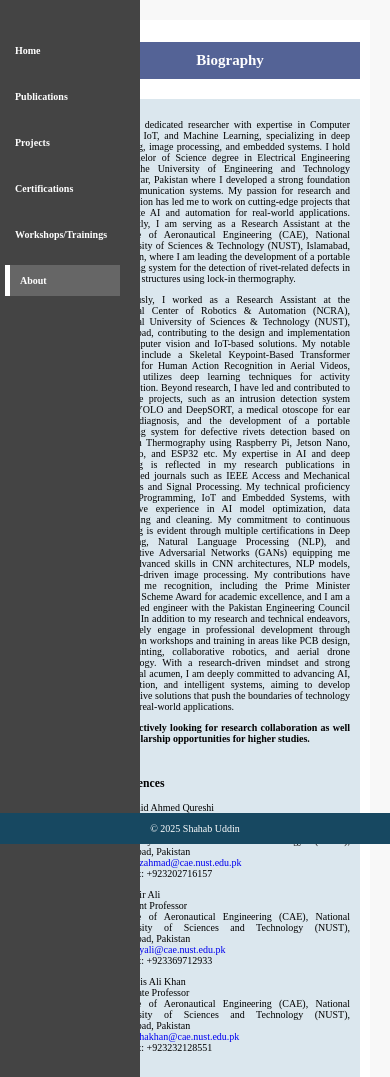
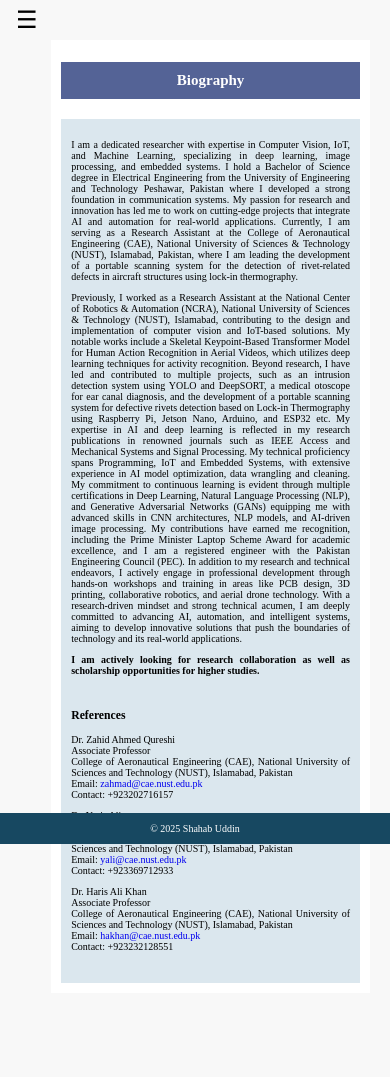
Before and after one commit to shahabddin/shahab, a plain HTML site: page about.html in a window 390 px wide. Shown: the top 1077 px of the page. After the commit the page ends 1024 px from the top, so only its background shows below. Drawn offline with Linux system fonts and the light colour scheme.

Commit message:
fully responsive

```diff
--- a/about.html
+++ b/about.html
@@ -8,9 +8,9 @@
     <script src="script.js"></script>
 </head>
 <body>
-    <!-- <header>
-        <div class="top-bar"></div>
-    </header> -->
+    <header>
+        <div class="top-bar" style="background-color: #f8f8f8;"><button class="menu-btn" onclick="toggleSidebar()">☰</button></div>
+    </header>
 
     <main>
         <aside class="sidebar">
--- a/script.js
+++ b/script.js
@@ -1,3 +1,21 @@
+function toggleSidebar() {
+    const sidebar = document.querySelector(".sidebar");
+    sidebar.classList.toggle("show");
+}
+
+document.addEventListener("click", function(event) {
+    const sidebar = document.querySelector(".sidebar");
+    const menuBtn = document.querySelector(".menu-btn");
+
+    // If sidebar is not visible, no need to do anything
+    if (!sidebar.classList.contains("show")) return;
+
+    // Check if the click happened inside the sidebar or the menu button
+    if (!sidebar.contains(event.target) && !menuBtn.contains(event.target)) {
+        sidebar.classList.remove("show");
+    }
+});
+
 document.addEventListener("DOMContentLoaded", function () {
     // Get the current page URL
     let currentPage = window.location.pathname.split("/").pop();
@@ -17,4 +35,10 @@ document.addEventListener("DOMContentLoaded", function () {
     if (activeLink) {
         activeLink.classList.add("active");
     }
+
+    // Function to toggle the sidebar on mobile
+    window.toggleSidebar = function () {
+        const sidebar = document.querySelector(".sidebar");
+        sidebar.classList.toggle("show");
+    };
 });
--- a/styles.css
+++ b/styles.css
@@ -130,12 +130,55 @@ a:link, a:visited {
     height: 100%;
   }
 
+  .menu-btn {
+    display: none;
+    background: none;
+    border: none;
+    font-size: 24px;
+    color: black;
+    cursor: pointer;
+    /* padding: 10px; */
+}
+
+
 @media screen and (max-width: 768px) {
 
-    /* Hide sidebar by default and style for sliding in */
+
+    .menu-btn {
+        display: block;
+        position: absolute;
+        left: 10px;
+        margin-top: -5px;
+        /* top: 10px; */
+        z-index: 1000; /* Make sure it’s on top */
+    }
+
+    .sidebar {
+        width: 120px;
+        height: 100vh;
+        background: #444444;
+        position: fixed;
+        left: -250px; /* Off-screen */
+        top: 0;
+        transition: left 0.3s ease-in-out;
+        z-index: 999; /* Below the button */
+        padding-top: 30px;
+    }
+
+    /* When sidebar has class 'show', slide it in */
+    .sidebar.show {
+        left: 0;
+    }
+
+    /* Adjust main content so it occupies full width */
+    .main-content {
+        margin-left: 0;
+        padding: 10px;
+    }
+
     main {
         margin-right: 0;
-        margin-left: 18%;
+        margin-left: 8%;
     }
 
     body {
@@ -160,28 +203,25 @@ a:link, a:visited {
         margin-left: -15px;
     }
 
-    .main-content {
+    /* .main-content {
         flex-grow: 1;
         background-color: white;
-        /* padding: 0px; */
-        /* margin-left: 200px; */
-    }
+    } */
 
-    .sidebar {
-        background-color: #444444;
-        color: white;
+    /* .sidebar {
         padding: 20px;
         width: 100px;
         height: 200vh;
         position: fixed;
         left: 0;
         top: 0;
+        /* display: none; */
     }
 
     /* When sidebar has class 'show', slide it in */
     .sidebar.show {
         left: 0;
-    }
+    } */
 
     /* Adjust main content so it occupies full width */
     .main-content {
```
Also changed, not shown: certifications.html (+3 -3 lines), index.html (+1 -1 lines), projects.html (+3 -3 lines), publications.html (+3 -3 lines), workshops.html (+3 -3 lines).
